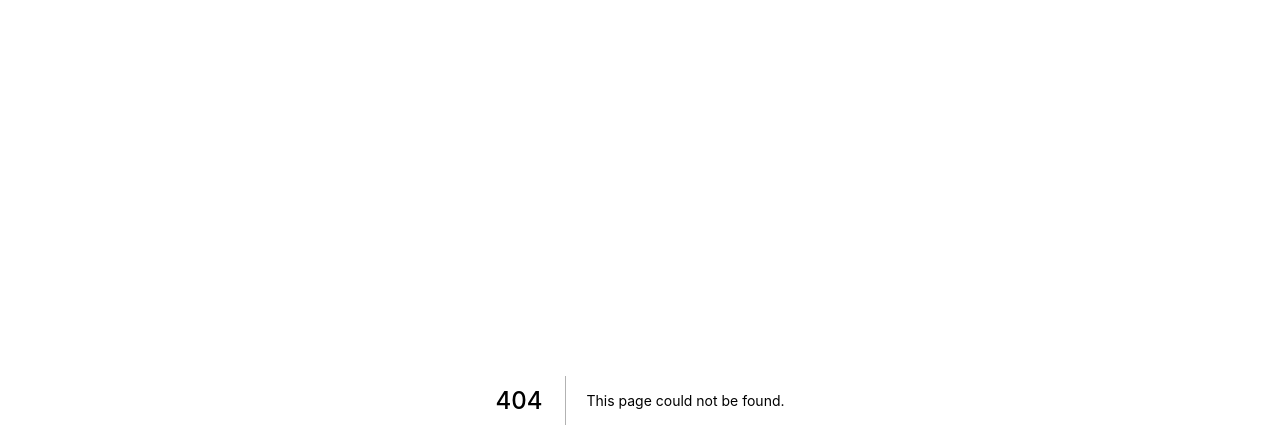
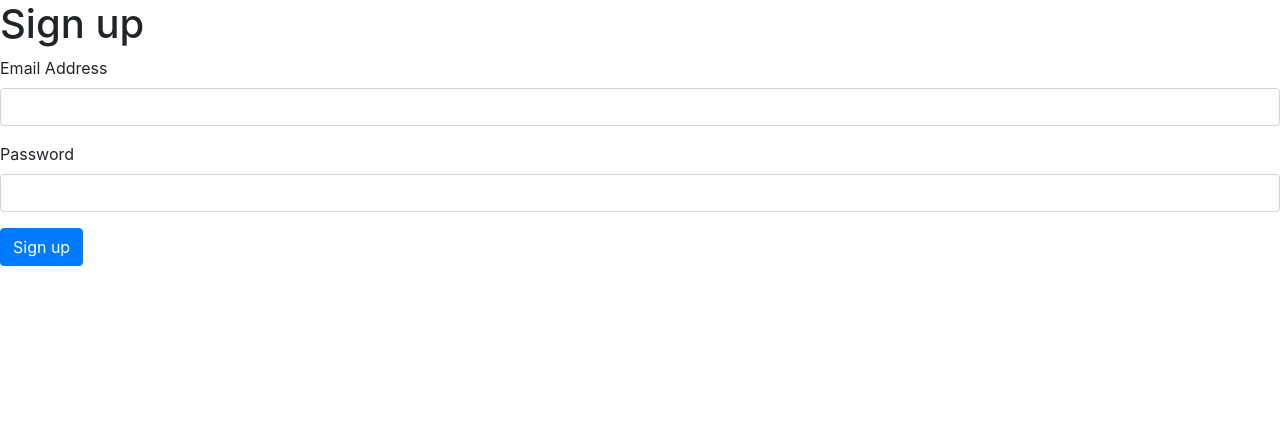
Before and after one commit to Yordi23/ticketing-app-web, a Next.js app: page /auth/signup in a window 1280 px wide. Before the commit this address had no page. Shown: the top 448 px of the page. Built offline with nearby package versions, Linux system fonts and the light colour scheme.

Commit message:
Initial signup implementation

```diff
--- a/package.json
+++ b/package.json
@@ -10,6 +10,7 @@
   "author": "",
   "license": "ISC",
   "dependencies": {
+    "axios": "^0.21.1",
     "bootstrap": "^4.6.0",
     "next": "^10.1.3",
     "react": "^17.0.2",
--- /dev/null
+++ b/pages/auth/signup.js
@@ -0,0 +1,42 @@
+import axios from 'axios';
+import { useState } from 'react';
+
+export default () => {
+	const [email, setEmail] = useState('');
+	const [password, setPassword] = useState('');
+
+	const onSubmit = async (event) => {
+		event.preventDefault();
+
+		const res = await axios.post('/api/users/signup', {
+			email,
+			password,
+		});
+
+		console.log(res.data);
+	};
+
+	return (
+		<form onSubmit={onSubmit}>
+			<h1>Sign up</h1>
+			<div className="form-group">
+				<label>Email Address</label>
+				<input
+					value={email}
+					onChange={(e) => setEmail(e.target.value)}
+					className="form-control"
+				/>
+			</div>
+			<div className="form-group">
+				<label>Password</label>
+				<input
+					value={password}
+					onChange={(e) => setPassword(e.target.value)}
+					type="password"
+					className="form-control"
+				/>
+			</div>
+			<button className="btn btn-primary">Sign up</button>
+		</form>
+	);
+};
```
Also changed, not shown: 1 other file (tests, documents, lock files or other folders).
